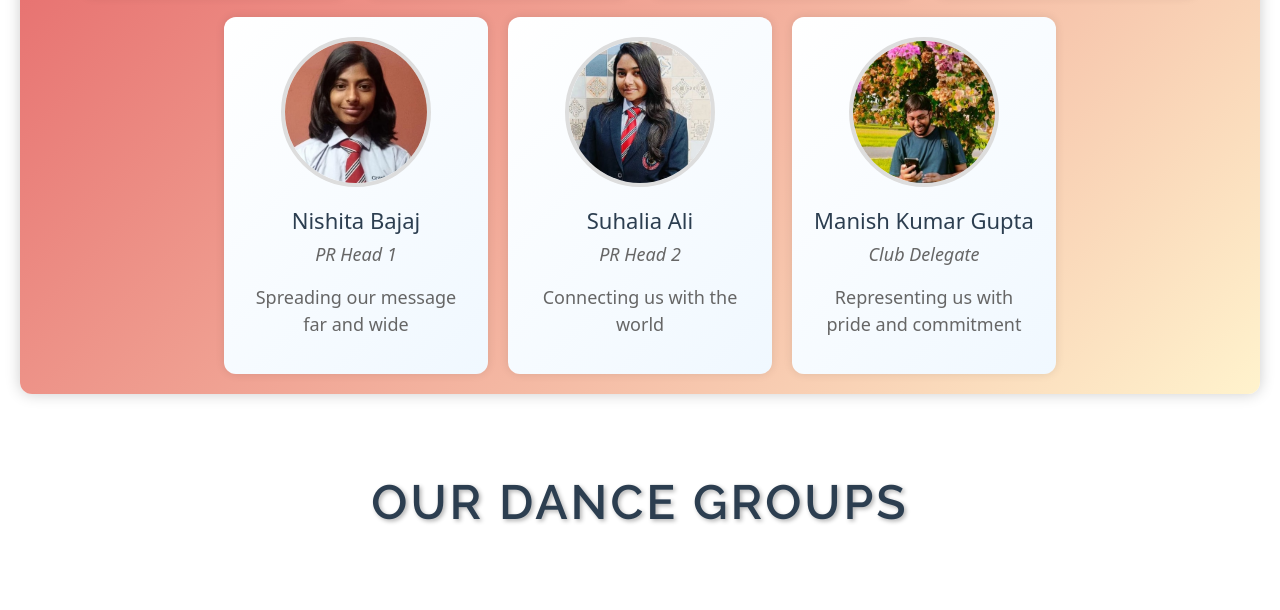
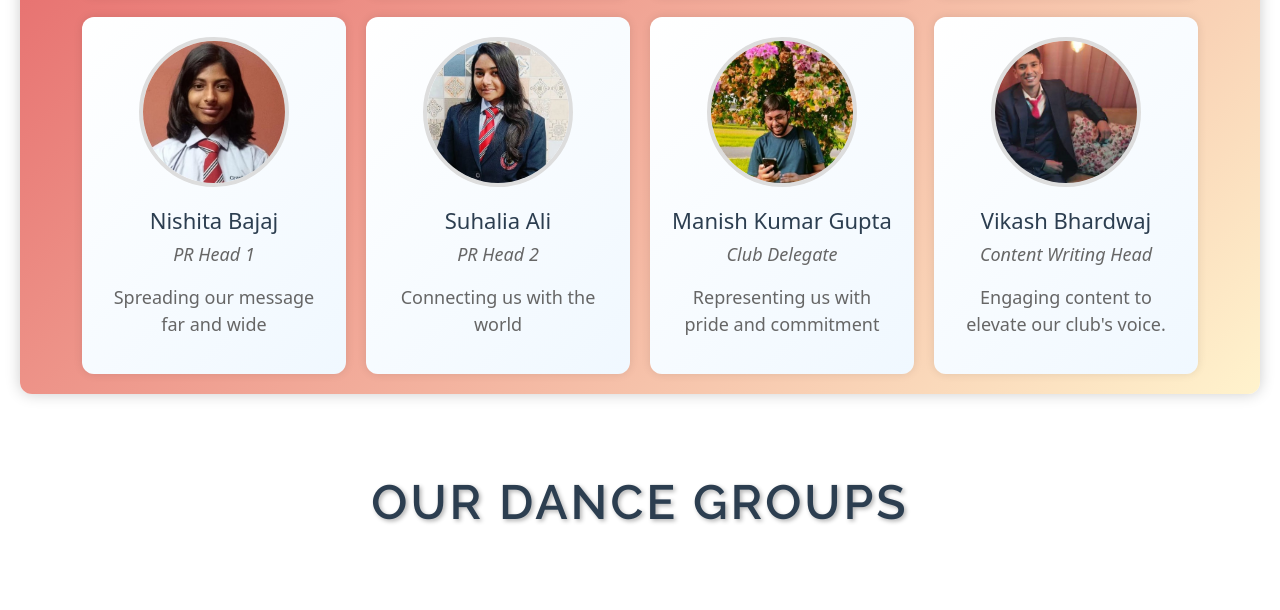
Before and after one commit to swaragini-geu/swaragini-geu, a plain HTML site: page index.html in a window 1280 px wide. Shown: the part 5509-6119 px from the top of the page. Drawn offline with nearby package versions, Linux system fonts and the light colour scheme.

Commit message:
Update index.html

```diff
--- a/index.html
+++ b/index.html
@@ -292,6 +292,12 @@
                             <p><i>Club Delegate</i></p>
                             <p>Representing us with pride and commitment</p>
                         </div>
+                        <div class="member">
+                            <img src="vikas.jpg" alt="Vikash Bhardwaj">
+                            <h3>Vikash Bhardwaj</h3>
+                            <p><i>Content Writing Head</i></p>
+                            <p>Engaging content to elevate our club's voice.</p>
+                        </div>
                         <!-- Add more members as needed -->
                     </div>
                 </div>
```
